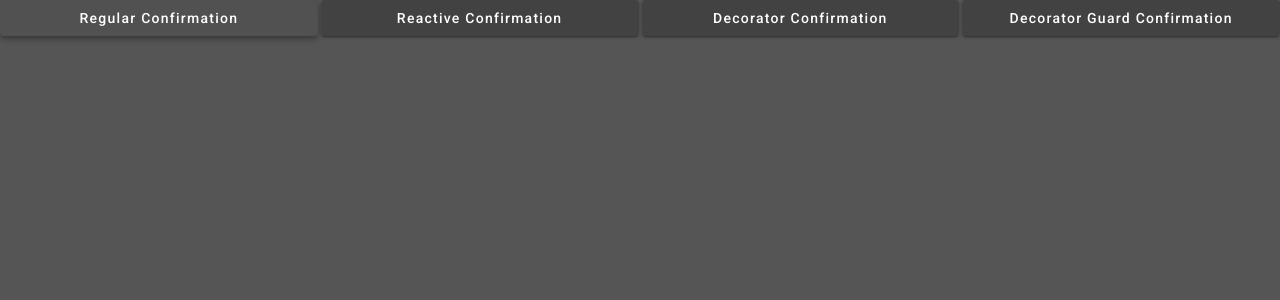
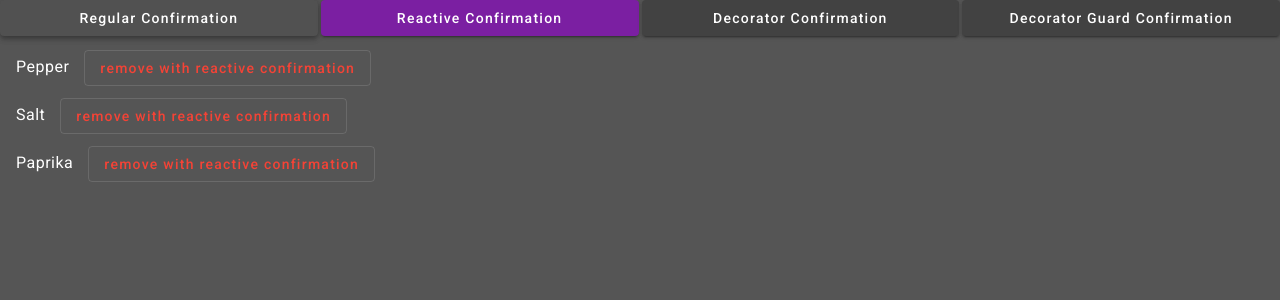
Before and after one commit to ddmytro787/confirmation-logic, an Angular app: page /reactive-confirmation in a window 1280 px wide. Before the commit this address led to /. Shown: the top 300 px of the page. Built offline with nearby package versions, Linux system fonts and the light colour scheme.

Commit message:
added reactive confirmation approach

```diff
--- a/src/app/app.component.ts
+++ b/src/app/app.component.ts
@@ -5,13 +5,20 @@ import { Component } from '@angular/core';
   template: `
     <div class="navigation-container">
       <button
-          mat-raised-button routerLink="/"
+          mat-raised-button routerLink="/regular-confirmation"
           routerLinkActive="active"
           #basic="routerLinkActive"
           [color]="basic.isActive ? 'primary' : ''">
           Regular Confirmation
       </button>
-      <button mat-raised-button routerLink="/reactive-confirmation">Reactive Confirmation</button>
+      <button
+          mat-raised-button
+          routerLink="/reactive-confirmation"
+          routerLinkActive="active"
+          #reactive="routerLinkActive"
+          [color]="reactive.isActive ? 'primary' : ''">
+          Reactive Confirmation
+      </button>
       <button mat-raised-button routerLink="/decorator-confirmation">Decorator Confirmation</button>
       <button mat-raised-button routerLink="/decorator-guard-confirmation">Decorator Guard Confirmation</button>
     </div>
--- /dev/null
+++ b/src/app/reactive/confirm-rxjs-operator.ts
@@ -0,0 +1,10 @@
+import { filter, of, switchMap } from 'rxjs';
+import { MatDialog } from '@angular/material/dialog';
+import {
+    ConfirmationDialogComponent,
+} from '../regular/confirmation-dialog.component';
+
+export const confirm$ = (dialog: MatDialog, data: string) => of(dialog.open(ConfirmationDialogComponent, { data })).pipe(
+    switchMap(dialogRef => dialogRef.afterClosed()),
+    filter(confirm => confirm),
+);
--- a/src/app/basic-example/list-with-regular-confirmation.component.ts
+++ b/src/app/reactive/list-with-reactive-confirmation.component.ts
@@ -1,10 +1,10 @@
 import { Component } from '@angular/core';
 import { MatDialog } from '@angular/material/dialog';
-import { filter, tap } from 'rxjs';
-import { ConfirmationDialogComponent } from './confirmation-dialog.component';
+import { confirm$ } from './confirm-rxjs-operator';
+import { tap } from 'rxjs';
 
 @Component({
-  selector: 'list-with-regular-confirmation',
+  selector: 'list-with-reactive-confirmation',
   template: `
     <mat-list>
       <mat-list-item>
@@ -13,7 +13,7 @@ import { ConfirmationDialogComponent } from './confirmation-dialog.component';
             mat-stroked-button
             color="warn"
             (click)="onRemove('Pepper')">
-          remove
+          remove with reactive confirmation
         </button>
       </mat-list-item>
       <mat-list-item>
@@ -22,7 +22,7 @@ import { ConfirmationDialogComponent } from './confirmation-dialog.component';
             mat-stroked-button
             color="warn"
             (click)="onRemove('Salt')">
-          remove
+          remove with reactive confirmation
         </button>
       </mat-list-item>
       <mat-list-item>
@@ -31,7 +31,7 @@ import { ConfirmationDialogComponent } from './confirmation-dialog.component';
             mat-stroked-button
             color="warn"
             (click)="onRemove('Paprika')">
-          remove
+          remove with reactive confirmation
         </button>
       </mat-list-item>
     </mat-list>
@@ -44,17 +44,15 @@ import { ConfirmationDialogComponent } from './confirmation-dialog.component';
       `
   ]
 })
-export class ListWithRegularConfirmationComponent {
+export class ListWithReactiveConfirmationComponent {
   constructor(private dialog: MatDialog) {
   }
 
   onRemove(name: string) {
-    this.dialog.open(ConfirmationDialogComponent, { data: `Are you sure you want to remove ${name} product?` })
-        .afterClosed()
-        .pipe(
-            filter(confirm => confirm),
-            tap(() => console.log('if confirm is true your logic goes here')),
-        )
-        .subscribe();
+      confirm$(this.dialog, `Are you sure you want to remove ${name} product?`)
+          .pipe(
+              tap(() => console.log('if confirm is true your logic goes here')),
+          )
+          .subscribe();
   }
 }
--- /dev/null
+++ b/src/app/regular/list-with-regular-confirmation.component.ts
@@ -0,0 +1,60 @@
+import { Component } from '@angular/core';
+import { MatDialog } from '@angular/material/dialog';
+import { filter, tap } from 'rxjs';
+import { ConfirmationDialogComponent } from './confirmation-dialog.component';
+
+@Component({
+  selector: 'list-with-regular-confirmation',
+  template: `
+    <mat-list>
+      <mat-list-item>
+        <span class="label">Pepper</span>
+        <button
+            mat-stroked-button
+            color="warn"
+            (click)="onRemove('Pepper')">
+          remove with regular confirmation
+        </button>
+      </mat-list-item>
+      <mat-list-item>
+        <span class="label">Salt</span>
+        <button
+            mat-stroked-button
+            color="warn"
+            (click)="onRemove('Salt')">
+          remove with regular confirmation
+        </button>
+      </mat-list-item>
+      <mat-list-item>
+        <span class="label">Paprika</span>
+        <button
+            mat-stroked-button
+            color="warn"
+            (click)="onRemove('Paprika')">
+          remove with regular confirmation
+        </button>
+      </mat-list-item>
+    </mat-list>
+  `,
+  styles: [
+      `
+        mat-list-item .label {
+          margin-right: 15px;
+        }
+      `
+  ]
+})
+export class ListWithRegularConfirmationComponent {
+  constructor(private dialog: MatDialog) {
+  }
+
+  onRemove(name: string) {
+    this.dialog.open(ConfirmationDialogComponent, { data: `Are you sure you want to remove ${name} product?` })
+        .afterClosed()
+        .pipe(
+            filter(confirm => confirm),
+            tap(() => console.log('if confirm is true your logic goes here')),
+        )
+        .subscribe();
+  }
+}
```
Also changed, not shown: src/app/app-routing.module.ts (+16 -2 lines), src/app/app.module.ts (+6 -2 lines), src/app/regular/confirmation-dialog.component.ts (renamed from src/app/basic-example/confirmation-dialog.component.ts).
